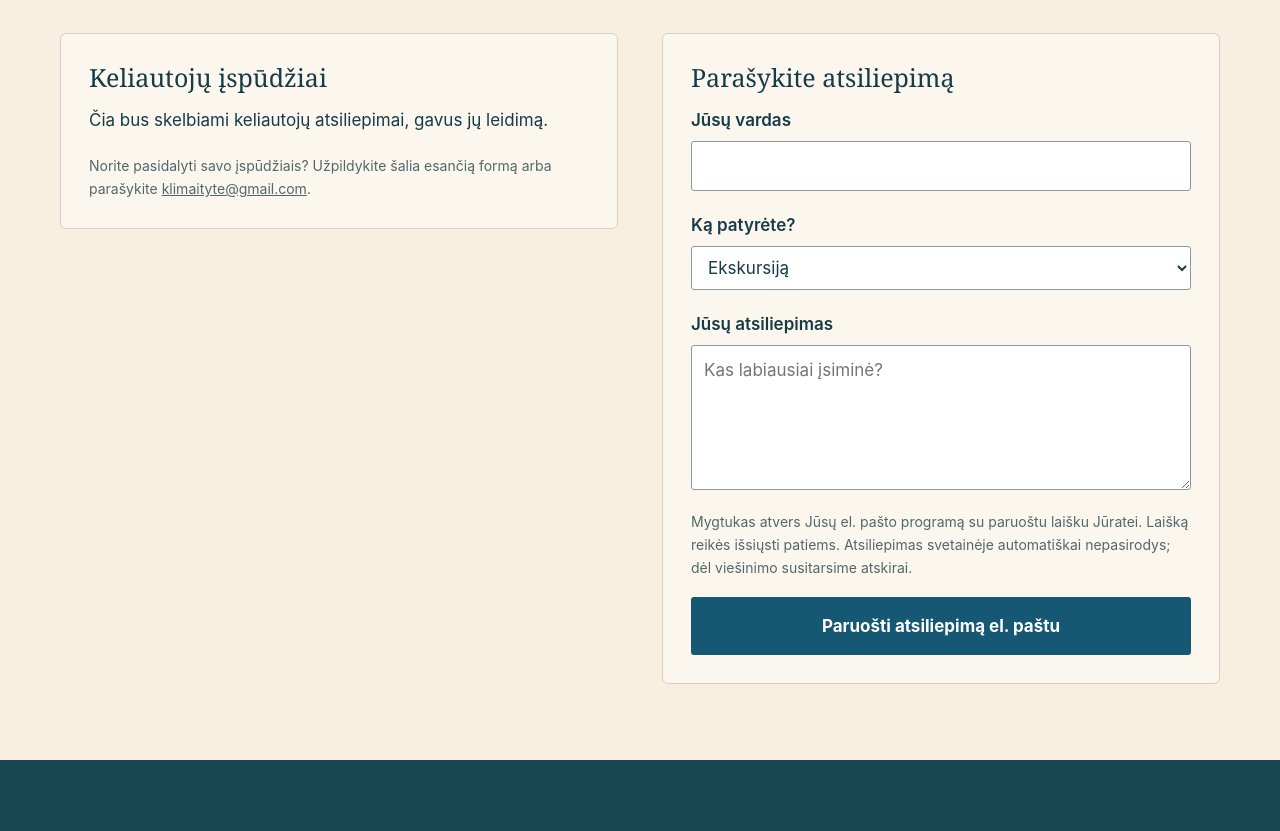
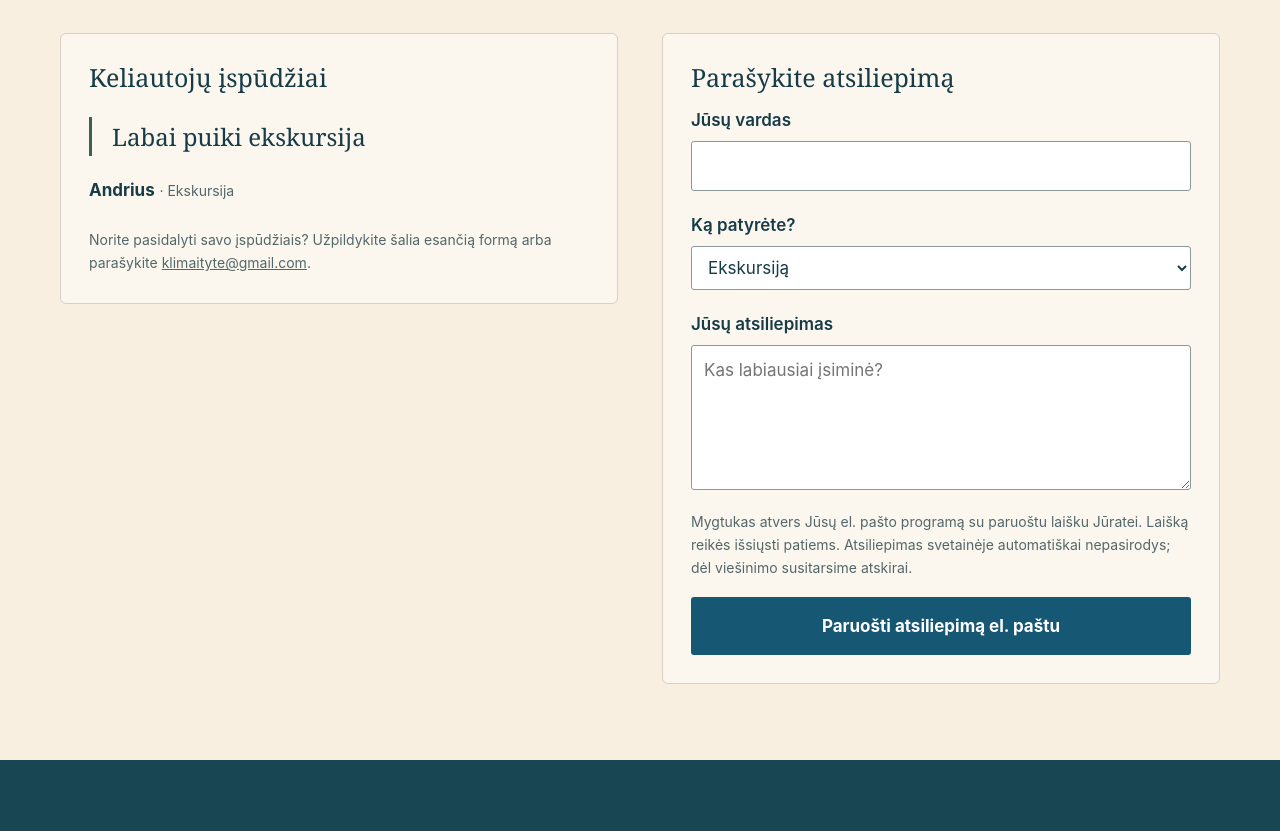
Before and after one commit to klimaityte-star/J-rat-ant-bangos, a plain HTML site: page index.html in a window 1280 px wide. Shown: the part 2635-3466 px from the top of the page. Drawn offline with Linux system fonts and the light colour scheme.

Commit message:
Publish Andrius excursion review

```diff
--- a/index.html
+++ b/index.html
@@ -185,7 +185,12 @@
         <div class="reviews-layout">
           <div class="review-box">
             <h3>Keliautojų įspūdžiai</h3>
-            <p>Čia bus skelbiami keliautojų atsiliepimai, gavus jų leidimą.</p>
+            <figure style="margin:24px 0">
+              <blockquote style="margin:0 0 16px;padding-left:20px;border-left:3px solid var(--forest);font-family:Georgia,'Times New Roman',serif;font-size:24px">
+                <p>Labai puiki ekskursija</p>
+              </blockquote>
+              <figcaption><strong>Andrius</strong> <span class="minor">· Ekskursija</span></figcaption>
+            </figure>
             <p class="minor">Norite pasidalyti savo įspūdžiais? Užpildykite šalia esančią formą arba parašykite <a href="mailto:klimaityte@gmail.com?subject=Atsiliepimas%20apie%20ekskursij%C4%85">klimaityte@gmail.com</a>.</p>
           </div>
           <form class="review-form" id="review-form" aria-labelledby="review-form-heading">
```
